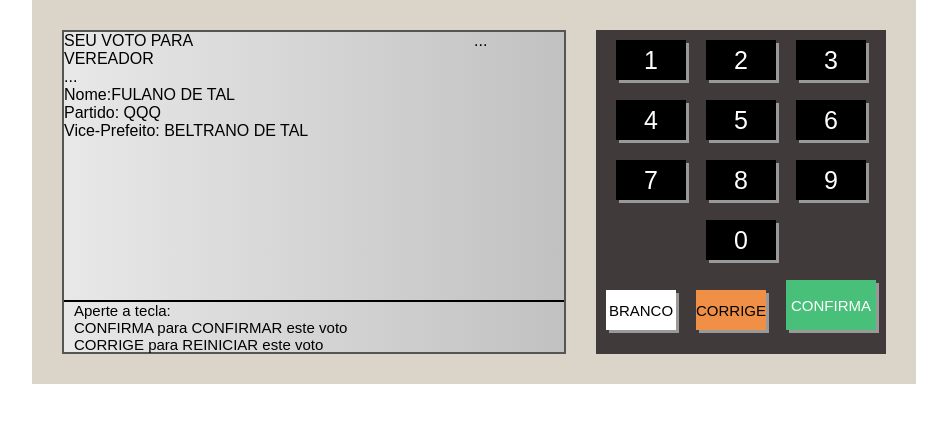
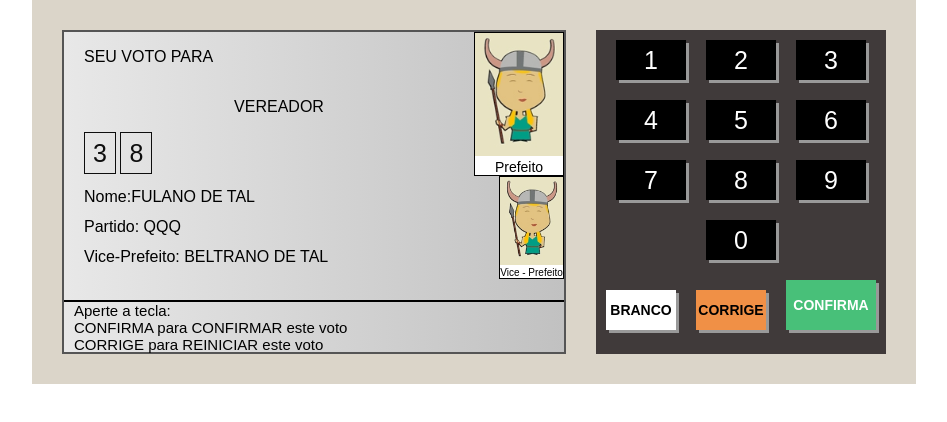
Before and after one commit to westorres9/UrnaEletronica, a plain HTML site: page index.html in a window 1280 px wide. Shown: the whole page, without its empty margins (166-1113 px from the left). Drawn offline with Linux system fonts and the light colour scheme.

Commit message:
layout finalizado

```diff
--- a/index.html
+++ b/index.html
@@ -19,7 +19,8 @@
                         <span>VEREADOR</span>
                     </div>
                     <div class="d-1-3">
-                        ...
+                        <div class="number blink">3</div>
+                        <div class="number blink">8</div>
                     </div>
                     <div class="d-1-4">
                         Nome:FULANO DE TAL <br>
@@ -28,7 +29,14 @@
                     </div>
                 </div>
                 <div class="d-1-right">
-                    ...
+                    <div class="d-1-image">
+                        <img src="/images/84_2.jpg" alt="">
+                        Prefeito
+                    </div>
+                    <div class="d-1-image small">
+                        <img src="/images/84_2.jpg" alt="">
+                        Vice - Prefeito
+                    </div>
                 </div>
             </div>
             <div class="d-2">
--- a/style.css
+++ b/style.css
@@ -50,21 +50,24 @@ body {
 .btn-white {
     background-color: #FFF;
     color: #000;
-    font-size: 15px;
+    font-size: 14px;
+    font-weight: bold;
 }
 
 .btn-corrige {
     background-color: #f09046;
     color: #000;
-    font-size: 15px;
+    font-size: 14px;
+    font-weight: bold;
 }
 
 .btn-confirm {
     background-color: #48c079;
     color: #FFF;
-    font-size: 15px;
+    font-size: 14px;
     width: 90px;
     height: 50px;
+    font-weight: bold;
 }
 
 .d-1 {
@@ -74,10 +77,70 @@ body {
 
 .d-1-left {
     flex: 1;
+    display: flex;
+    flex-direction: column;
+    padding-left: 20px;
+}
+
+.d-1-1 {
+    height: 50px;
+    display: flex;
+    align-items: center;
+}
+
+.d-1-2 {
+    height: 50px;
+    display: flex;
+    align-items: center;
+    justify-content: center;
+}
+
+.d-1-3 {
+    height: 50px;
+}
+
+.number {
+    display: inline-block;
+    width: 30px;
+    height: 40px;
+    border: 1px solid #000;
+    text-align: center;
+    line-height: 40px;
+    font-size: 25px;
+}
+
+.blink {
+    animation-name: blink;
+    animation-duration: 1.5s;
+    animation-iteration-count: infinite;
+}
+
+.d-1-4 {
+    flex: 1;
+    line-height: 30px;
 }
 
 .d-1-right {
     width: 90px;
+    display: flex;
+    flex-direction: column;
+    align-items: flex-end;
+}
+
+.d-1-image {
+    border: 1px solid #000;
+    background-color: #FFF;
+    text-align: center;
+    font-size: 14px;
+}
+
+.d-1-image img {
+    width: 100%;
+}
+
+.d-1-image.small {
+    width: 70%;
+    font-size: 10px;
 }
 
 .d-2 {
@@ -86,3 +149,9 @@ body {
     border-top: 2px solid #000;
     padding-left: 10px;
 }
+
+@keyframes blink {
+    0% { opacity: 0.2; }
+    50% { opacity: 1; }
+    100% { opacity: 0.2 ;}
+}
```
